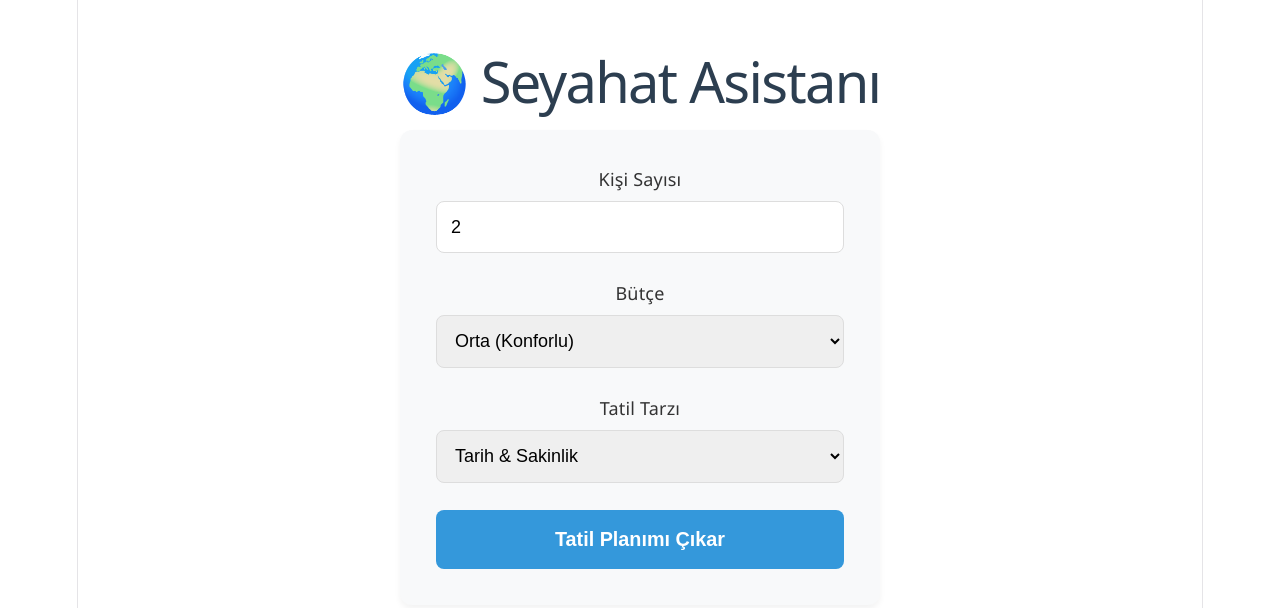
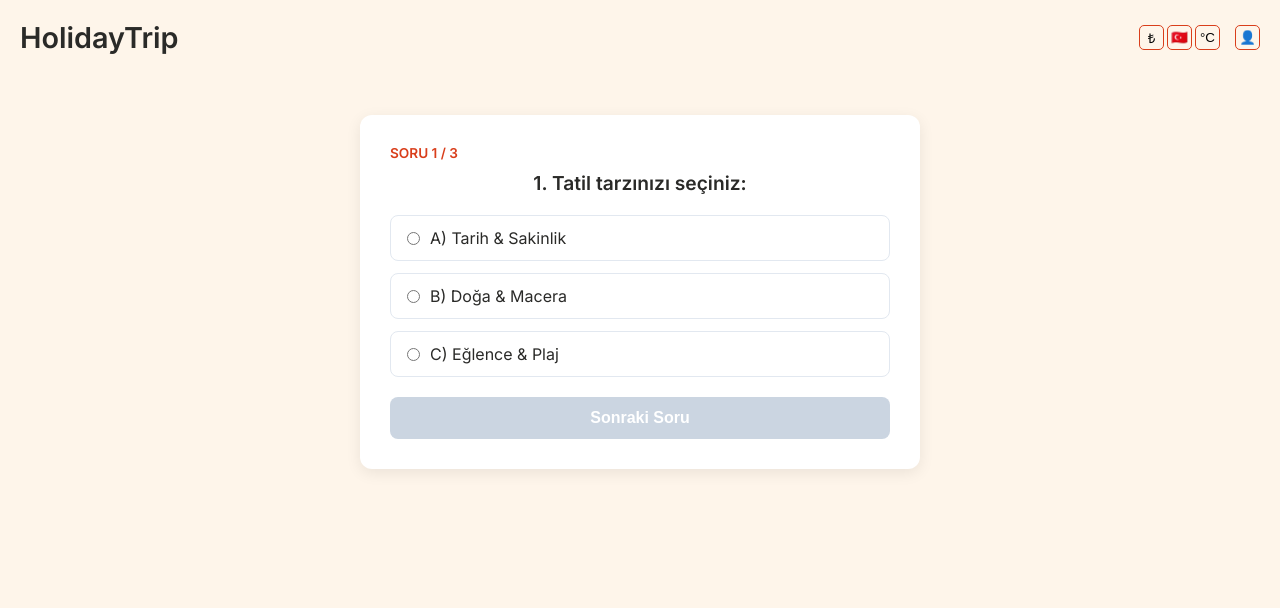
Before and after one commit to akarsli/Seyahat-Asistani, a React (Vite) app in the folder Frontend/seyahat-asistani-ui/: page / in a window 1280 px wide. Shown: the top 608 px of the page. Built offline with nearby package versions, Linux system fonts and the light colour scheme.

Commit message:
Header ve anketler eklendi ve duzenlendi.

```diff
--- a/Frontend/seyahat-asistani-ui/src/App.css
+++ b/Frontend/seyahat-asistani-ui/src/App.css
@@ -1,102 +1,193 @@
-.container {
-  max-width: 800px;
-  margin: 0 auto;
-  padding: 2rem;
-  font-family: 'Segoe UI', Tahoma, Geneva, Verdana, sans-serif;
-  color: #333;
+:root {
+  --primary-color: #d93e1b;
 }
 
-h1 {
-  text-align: center;
-  color: #2c3e50;
-  margin-bottom: 2rem;
+.header {
+  padding: 20px;
+  display: flex;
+  font-size: 1.2rem;
+  z-index: 1;
+  top: 0;
+  position: sticky;
+  align-items: center;
+  justify-content: space-between;
 }
 
-.form-container {
+
+.header button {
+  width: 25px;
+  height: 25px;
+  border: 1px solid var(--primary-color);
+  border-radius: 5px;
+  cursor: pointer;
+  transition: background-color 0.5s ease;
+}
+
+.header button:hover {
+  background-color: #d93e1b90;
+}
+
+.header-right {
+  display: flex;
+  align-items: center;
+  justify-content: center;
+  gap: 15px;
+}
+
+.header-buttons {
+  display: flex;
+  align-items: center;
+  gap: 3px;
+}
+
+/* Anket Kapsayıcı Kartı */
+.survey-container {
+  max-width: 500px;
+  margin: 40px auto;
+  padding: 30px;
+  border-radius: 12px;
+  box-shadow: 0 4px 15px rgba(0, 0, 0, 0.08);
+}
+
+/* Soru Sayacı */
+.survey-progress {
+  font-size: 0.85rem;
+  font-weight: 600;
+  color: var(--primary-color);
+  text-transform: uppercase;
+  margin-bottom: 10px;
+}
+
+/* Soru Başlığı */
+.question-title {
+  font-size: 1.2rem;
+  margin-bottom: 20px;
+}
+
+/* Şıkların Alanı */
+.options-container {
   display: flex;
   flex-direction: column;
-  gap: 1.5rem;
-  background: #f8f9fa;
-  padding: 2rem;
-  border-radius: 12px;
-  box-shadow: 0 4px 6px rgba(0,0,0,0.05);
+  gap: 12px;
+  margin-bottom: 20px;
 }
 
-.form-group {
+/* Şık Kutuları */
+.option-label {
+  display: flex;
+  align-items: center;
+  gap: 10px;
+  padding: 12px 16px;
+  border: 1.5px solid #e2e8f0;
+  border-radius: 8px;
+  cursor: pointer;
+  transition: all 0.2s ease;
+}
+
+.option-label:hover {
+  border-color: var(--primary-color);
+  background-color: #d93e1b65;
+}
+
+/* Seçili Şık Stil Özelleştirmesi */
+.option-label.selected {
+  border-color: var(--primary-color);
+  background-color: #d93e1b65;
+  font-weight: 600;
+}
+
+/* C Şıkkı Seçildiğinde Açılan Özel Sayı Kutusu */
+.custom-input-container {
+  margin-bottom: 20px;
   display: flex;
   flex-direction: column;
-  gap: 0.5rem;
+  gap: 8px;
+  animation: fadeIn 0.3s ease-in-out;
 }
 
-select, input {
-  padding: 0.8rem;
-  border: 1px solid #ddd;
+.custom-number-input {
+  padding: 10px;
+  border: 1.5px solid #cbd5e1;
+  border-radius: 6px;
+  font-size: 1rem;
+  outline: none;
+}
+
+.custom-number-input:focus {
+  border-color: var(--color-primary, #1e3a8a);
+}
+
+/* Aksiyon Butonu */
+.next-btn {
+  width: 100%;
+  padding: 12px;
+  background-color: var(--primary-color);
+  color: #ffffff;
+  border: none;
   border-radius: 8px;
   font-size: 1rem;
+  font-weight: 600;
+  cursor: pointer;
+  transition: background-color 0.4s;
 }
 
-button {
-  padding: 1rem;
-  background-color: #3498db;
-  color: white;
-  border: none;
-  border-radius: 8px;
-  font-size: 1.1rem;
-  font-weight: bold;
-  cursor: pointer;
-  transition: background-color 0.3s;
+.next-btn:hover:not(:disabled) {
+  filter: brightness(0.95);
 }
 
-button:hover {
-  background-color: #2980b9;
+.next-btn:disabled {
+  background-color: #cbd5e1;
+  cursor: not-allowed;
 }
 
 .result-container {
-  margin-top: 2rem;
+  max-width: 800px;
+  margin: 30px auto;
+  padding: 30px;
+  background-color: var(--color-surface, #ffffff);
+  border-radius: 12px;
+  box-shadow: 0 4px 20px rgba(0, 0, 0, 0.08);
 }
 
 .ai-text {
-  background: #eafaf1;
-  padding: 1.5rem;
-  border-radius: 12px;
-  line-height: 1.6;
-  margin-bottom: 2rem;
-  border-left: 5px solid #2ecc71;
+  padding: 10px 0;
+}
+
+.result-container h2,h3 {
+  text-align: center;
+  font-size: 1.5rem;
 }
 
 .hotels-grid {
-  display: grid;
-  grid-template-columns: repeat(auto-fit, minmax(250px, 1fr));
-  gap: 1.5rem;
+  padding: 10px 0;
+  display: flex;
 }
 
-.hotel-card {
-  border: 1px solid #ddd;
-  border-radius: 12px;
-  overflow: hidden;
-  display: flex;
-  flex-direction: column;
+.hotels-grid img {
+  height: auto;
+  width: 60%;
+  border-radius: 5px;
 }
 
-.hotel-card img {
-  width: 100%;
-  height: 200px;
-  object-fit: cover;
+.hotels-grid a {
+  text-decoration: none;
+  color: var(--primary-color);
 }
 
-.hotel-info {
-  padding: 1rem;
-  display: flex;
-  flex-direction: column;
-  gap: 0.5rem;
+.result-container button {
+  width: 70%;
+  height: 30px;
+  border-radius: 5px;
+  border: none;
+  cursor: pointer;
+  background-color: var(--primary-color);
+  color: #ffffff;
+  margin-top: 10px;
+  margin-left: 15%;
 }
 
-.hotel-link {
-  text-align: center;
-  background: #e74c3c;
-  color: white;
-  padding: 0.5rem;
-  text-decoration: none;
-  border-radius: 6px;
-  margin-top: auto;
+/* Yumuşak Açılış Animasyonu */
+@keyframes fadeIn {
+  from { opacity: 0; transform: translateY(-5px); }
+  to { opacity: 1; transform: translateY(0); }
 }
--- a/Frontend/seyahat-asistani-ui/src/App.jsx
+++ b/Frontend/seyahat-asistani-ui/src/App.jsx
@@ -3,86 +3,216 @@ import axios from 'axios'
 import './App.css'
 
 function App() {
-  const [formData, setFormData] = useState({
-    kisiSayisi: 2,
-    butce: 'Orta',
-    tatilTarzi: 'Tarihi yerler, şarap tadımı ve sakinlik'
-  })
-
+  // ---------------------------------------------------------
+  // 1. STATE TANIMLAMALARI
+  // ---------------------------------------------------------
   const [loading, setLoading] = useState(false)
   const [result, setResult] = useState(null)
 
-  // Formdaki değişiklikleri yakalayan fonksiyon
-  const handleChange = (e) => {
-    const { name, value } = e.target
-    setFormData(prev => ({ ...prev, [name]: value }))
+  // Anket State'leri
+  const [currentQuestionIndex, setCurrentQuestionIndex] = useState(0)
+  const [answers, setAnswers] = useState({})
+  const [customNumber, setCustomNumber] = useState('')
+
+  // Anket Soruları
+  const questions = [
+    {
+      id: 1,
+      questionText: "1. Tatil tarzınızı seçiniz:",
+      options: [
+        { label: "A) Tarih & Sakinlik", value: "A" },
+        { label: "B) Doğa & Macera", value: "B" },
+        { label: "C) Eğlence & Plaj", value: "C" }
+      ]
+    },
+    {
+      id: 2,
+      questionText: "2. Tatil bütçenizi seçiniz:",
+      options: [
+        { label: "A) Öğrenci Dostu (Ekonomik)", value: "A" },
+        { label: "B) Orta (Konforlu)", value: "B" },
+        { label: "C) Lüks (Premium)", value: "C" }
+      ]
+    },
+    {
+      id: 3,
+      questionText: "3. Tatile kaç kişi gideceksiniz?",
+      options: [
+        { label: "A) 1", value: "A" },
+        { label: "B) 2", value: "B" },
+        { label: "C) 3 veya daha fazla", value: "C" }
+      ]
+    }
+  ]
+
+  const currentQuestion = questions[currentQuestionIndex]
+
+  // ---------------------------------------------------------
+  // 2. EVENT HANDLERS & BACKEND İSTEĞİ
+  // ---------------------------------------------------------
+  const handleOptionSelect = (optionValue) => {
+    setAnswers(prev => ({
+      ...prev,
+      [currentQuestion.id]: optionValue
+    }))
   }
 
-  // Butona basıldığında Backend'e (Spring Boot) istek atan fonksiyon
-  const handleSubmit = async (e) => {
-    e.preventDefault()
+  // Sorular arası geçiş ve Anketi Tamamlama Mantığı
+  const handleNextQuestion = async () => {
+    // Eğer henüz son soruda değilsek sonraki soruya geç
+    if (currentQuestionIndex < questions.length - 1) {
+      setCurrentQuestionIndex(prev => prev + 1)
+      return
+    }
+
+    // SON SORUDA "Anketi Tamamla" Butonuna Basıldığında Çalışacak Backend İstek Bloğu:
     setLoading(true)
 
+    // 1. Kişi sayısını belirleme
+    let kisiSayisiDegeri = 1
+    if (answers[3] === 'C') {
+      kisiSayisiDegeri = parseInt(customNumber) || 3
+    } else if (answers[3] === 'B') {
+      kisiSayisiDegeri = 2
+    } else if (answers[3] === 'A') {
+      kisiSayisiDegeri = 1
+    }
+
+    // 2. Bütçe harf eşleştirmesi
+    const butceHarfMap = {
+      'A': 'Ekonomik',
+      'B': 'Orta',
+      'C': 'Lüks'
+    }
+
+    // 3. Tatil tarzı harf eşleştirmesi
+    const tatilTarziHarfMap = {
+      'A': 'Tarihi yerler, şarap tadımı ve sakinlik',
+      'B': 'Doğa yürüyüşleri, kamp ve macera',
+      'C': 'Deniz, kum, güneş ve hareketli gece hayatı'
+    }
+
     try {
-      // Senin yazdığın o kusursuz backend'e gidiyoruz
+      // Spring Boot Backend'e İstek Gönderimi
       const response = await axios.post('http://localhost:8080/api/get-vacation-plan', {
-        kisiSayisi: parseInt(formData.kisiSayisi),
-        butce: formData.butce,
-        tatilTarzi: formData.tatilTarzi
+        kisiSayisi: kisiSayisiDegeri,
+        butce: butceHarfMap[answers[2]],
+        tatilTarzi: tatilTarziHarfMap[answers[1]]
       })
 
+      // Backend'den gelen cevabı result state'ine aktarma
       setResult(response.data)
     } catch (error) {
-      alert("Backend'e ulaşılamadı. Spring Boot'un çalıştığından emin ol.")
+      alert("Backend'e ulaşılamadı. Spring Boot servisinin açık olduğundan emin ol.")
       console.error(error)
     } finally {
       setLoading(false)
     }
   }
 
+  // Yeniden Anket Yapmak/Arama Yapmak İstendiğinde State'leri Sıfırlama
+  const handleReset = () => {
+    setResult(null)
+    setCurrentQuestionIndex(0)
+    setAnswers({})
+    setCustomNumber('')
+  }
+
+  const [tempValue, setTempValue] = useState('°C');
+
+  const handleClick = () => {
+    setTempValue((prevTempValue) => (prevTempValue === '°C' ? '°F' : '°C'));
+  };
+
+  // ---------------------------------------------------------
+  // 3. ARAYÜZ (JSX)
+  // ---------------------------------------------------------
   return (
     <div className="container">
-      <h1>🌍 Seyahat Asistanı</h1>
 
-      {/* Eğer henüz sonuç dönmediyse formu göster */}
+      {/* HEADER */}
+      <div className="header">
+        <div className="header-left">
+          <h2>HolidayTrip</h2>
+        </div>
+        <div className="header-right">
+          <div className="header-buttons">
+            <button>₺</button>
+            <button>🇹🇷</button>
+            <button onClick={handleClick}>{tempValue}</button>
+          </div>
+          <button>👤</button>
+        </div>
+      </div>
+
+      {/* DURUM 1: HENÜZ SONUÇ DÖNMEDİYSE (ANKET EKRANI) */}
       {!result && (
-        <form onSubmit={handleSubmit} className="form-container">
-          <div className="form-group">
-            <label>Kişi Sayısı</label>
-            <input
-              type="number"
-              name="kisiSayisi"
-              value={formData.kisiSayisi}
-              onChange={handleChange}
-              min="1"
-            />
-          </div>
+        <div className="survey-container">
+          {loading ? (
+            /* Yüklenme Alanı */
+            <div className="loading-container">
+              <h3>🤖 Yapay Zeka Harika Bir Rota Hazırlıyor...</h3>
+              <p>Lütfen bekleyin, yanıtlarınız analiz ediliyor.</p>
+            </div>
+          ) : (
+            /* Anket Soruları */
+            <>
+              <div className="survey-progress">
+                Soru {currentQuestionIndex + 1} / {questions.length}
+              </div>
 
-          <div className="form-group">
-            <label>Bütçe</label>
-            <select name="butce" value={formData.butce} onChange={handleChange}>
-              <option value="Ekonomik">Ekonomik (Sırt Çantalı)</option>
-              <option value="Orta">Orta (Konforlu)</option>
-              <option value="Lüks">Lüks (Premium)</option>
-            </select>
-          </div>
+              <h3 className="question-title">{currentQuestion.questionText}</h3>
 
-          <div className="form-group">
-            <label>Tatil Tarzı</label>
-            <select name="tatilTarzi" value={formData.tatilTarzi} onChange={handleChange}>
-              <option value="Tarihi yerler, şarap tadımı ve sakinlik">Tarih & Sakinlik</option>
-              <option value="Deniz, kum, güneş ve hareketli gece hayatı">Eğlence & Plaj</option>
-              <option value="Doğa yürüyüşleri, kamp ve macera">Doğa & Macera</option>
-            </select>
-          </div>
+              <div className="options-container">
+                {currentQuestion.options.map((option, index) => (
+                  <label
+                    key={index}
+                    className={`option-label ${answers[currentQuestion.id] === option.value ? 'selected' : ''}`}
+                  >
+                    <input
+                      type='radio'
+                      name={`question-${currentQuestion.id}`}
+                      value={option.value}
+                      checked={answers[currentQuestion.id] === option.value}
+                      onChange={() => handleOptionSelect(option.value)}
+                    />
+                    {option.label}
+                  </label>
+                ))}
+              </div>
 
-          <button type="submit" disabled={loading}>
-            {loading ? 'Yapay Zeka Planlıyor...' : 'Tatil Planımı Çıkar'}
-          </button>
-        </form>
+              {/* 3. Soruda C seçildiyse gösterilecek Kişi Sayısı Input'u */}
+              {currentQuestion.id === 3 && answers[3] === 'C' && (
+                <div className="custom-input-container">
+                  <label htmlFor='custom-number'>Lütfen kişi sayısını giriniz:</label>
+                  <input
+                    id="custom-number"
+                    type="number"
+                    min="3"
+                    placeholder="Örn: 5"
+                    value={customNumber}
+                    onChange={(e) => setCustomNumber(e.target.value)}
+                    className="custom-number-input"
+                  />
+                </div>
+              )}
+
+              <button
+                onClick={handleNextQuestion}
+                disabled={
+                  !answers[currentQuestion.id] ||
+                  (currentQuestion.id === 3 && answers[3] === 'C' && !customNumber)
+                }
+                className="next-btn"
+              >
+                {currentQuestionIndex === questions.length - 1 ? 'Anketi Tamamla & Rota Oluştur' : 'Sonraki Soru'}
+              </button>
+            </>
+          )}
+        </div>
       )}
 
-      {/* Eğer backend'den sonuç geldiyse ekrana bas */}
+      {/* DURUM 2: BACKEND'DEN YANIT GELDİYSE (SONUÇ EKRANI) */}
       {result && (
         <div className="result-container">
           <h2>Gideceğin Yer: {result.yapayZekaCevabi.sehir}</h2>
@@ -93,25 +223,26 @@ function App() {
 
           <h3>Önerilen Oteller</h3>
           <div className="hotels-grid">
-            {result.oteller.map((otel, index) => (
+            {result.oteller?.map((otel, index) => (
               <div key={index} className="hotel-card">
                 <img src={otel.resim} alt={otel.isim} />
                 <div className="hotel-info">
                   <h4>{otel.isim}</h4>
                   <p><strong>Fiyat:</strong> {otel.fiyat}</p>
                   <a href={otel.link} target="_blank" rel="noreferrer" className="hotel-link">
-                    Oteli İncele (Affiliate)
+                    Oteli İncele
                   </a>
                 </div>
               </div>
             ))}
           </div>
 
-          <button style={{marginTop: '2rem', backgroundColor: '#95a5a6'}} onClick={() => setResult(null)}>
-            Yeni Bir Arama Yap
+          <button onClick={handleReset}>
+            Yeniden Anket Yap
           </button>
         </div>
       )}
+
     </div>
   )
 }
--- a/Frontend/seyahat-asistani-ui/src/index.css
+++ b/Frontend/seyahat-asistani-ui/src/index.css
@@ -1,111 +1,40 @@
+@import url('https://fonts.googleapis.com/css2?family=Inter:wght@400;500;600&family=Poppins:wght@500;600;700&display=swap');
+
 :root {
-  --text: #6b6375;
-  --text-h: #08060d;
-  --bg: #fff;
-  --border: #e5e4e7;
-  --code-bg: #f4f3ec;
-  --accent: #aa3bff;
-  --accent-bg: rgba(170, 59, 255, 0.1);
-  --accent-border: rgba(170, 59, 255, 0.5);
-  --social-bg: rgba(244, 243, 236, 0.5);
-  --shadow:
-    rgba(0, 0, 0, 0.1) 0 10px 15px -3px, rgba(0, 0, 0, 0.05) 0 4px 6px -2px;
+  --color-primary: #d93e1b;           /* Aksiyon butonları (Kaydet, Rezerve Et) */
 
-  --sans: system-ui, 'Segoe UI', Roboto, sans-serif;
-  --heading: system-ui, 'Segoe UI', Roboto, sans-serif;
-  --mono: ui-monospace, Consolas, monospace;
+  /* Arka Plan ve Yüzey Renkleri */
+  --color-bg-main: #fef5ea;       /* Açık Buz Mavisi/Gri: Göz yormayan genel arka plan */
+  --color-surface: #ffffff;       /* Saf Beyaz: İçerik kartları, form alanları */
 
-  font: 18px/145% var(--sans);
-  letter-spacing: 0.18px;
-  color-scheme: light dark;
-  color: var(--text);
-  background: var(--bg);
-  font-synthesis: none;
-  text-rendering: optimizeLegibility;
-  -webkit-font-smoothing: antialiased;
-  -moz-osx-font-smoothing: grayscale;
+  /* Metin Renkleri */
+  --color-text-main: #2a2a28;     /* Koyu Kayrak Grisi: Okunabilirliği yüksek ana metin */
 
-  @media (max-width: 1024px) {
-    font-size: 16px;
-  }
+  /* Yazı Fontları */
+  --font-heading: 'Poppins', sans-serif;
+  --font-body: 'Inter', sans-serif;
 }
 
-@media (prefers-color-scheme: dark) {
-  :root {
-    --text: #9ca3af;
-    --text-h: #f3f4f6;
-    --bg: #16171d;
-    --border: #2e303a;
-    --code-bg: #1f2028;
-    --accent: #c084fc;
-    --accent-bg: rgba(192, 132, 252, 0.15);
-    --accent-border: rgba(192, 132, 252, 0.5);
-    --social-bg: rgba(47, 48, 58, 0.5);
-    --shadow:
-      rgba(0, 0, 0, 0.4) 0 10px 15px -3px, rgba(0, 0, 0, 0.25) 0 4px 6px -2px;
-  }
-
-  #social .button-icon {
-    filter: invert(1) brightness(2);
-  }
+*{
+  margin: 0;
+  padding: 0;
 }
 
 body {
-  margin: 0;
+  background-color: var(--color-bg-main);
+  color: var(--color-text-main);
+  font-family: var(--font-body);
 }
 
-#root {
-  width: 1126px;
-  max-width: 100%;
-  margin: 0 auto;
-  text-align: center;
-  border-inline: 1px solid var(--border);
-  min-height: 100svh;
-  display: flex;
-  flex-direction: column;
-  box-sizing: border-box;
+.header {
+  background: var(--color-bg-main);
 }
 
-h1,
-h2 {
-  font-family: var(--heading);
-  font-weight: 500;
-  color: var(--text-h);
+button {
+  background-color: var(--color-cta);
+  border-color: var(--color-primary);
 }
 
-h1 {
-  font-size: 56px;
-  letter-spacing: -1.68px;
-  margin: 32px 0;
-  @media (max-width: 1024px) {
-    font-size: 36px;
-    margin: 20px 0;
-  }
+.survey-container {
+  background-color: var(--color-surface);
 }
-h2 {
-  font-size: 24px;
-  line-height: 118%;
-  letter-spacing: -0.24px;
-  margin: 0 0 8px;
-  @media (max-width: 1024px) {
-    font-size: 20px;
-  }
-}
-p {
-  margin: 0;
-}
-
-code,
-.counter {
-  font-family: var(--mono);
-  display: inline-flex;
-  border-radius: 4px;
-  color: var(--text-h);
-}
-
-code {
-  font-size: 15px;
-  line-height: 135%;
-  padding: 4px 8px;
-  background: var(--code-bg);
-}
```
